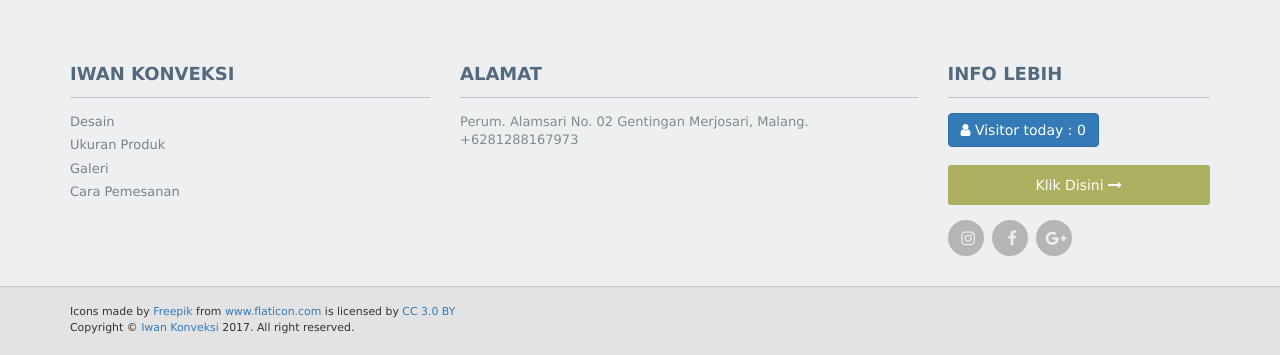
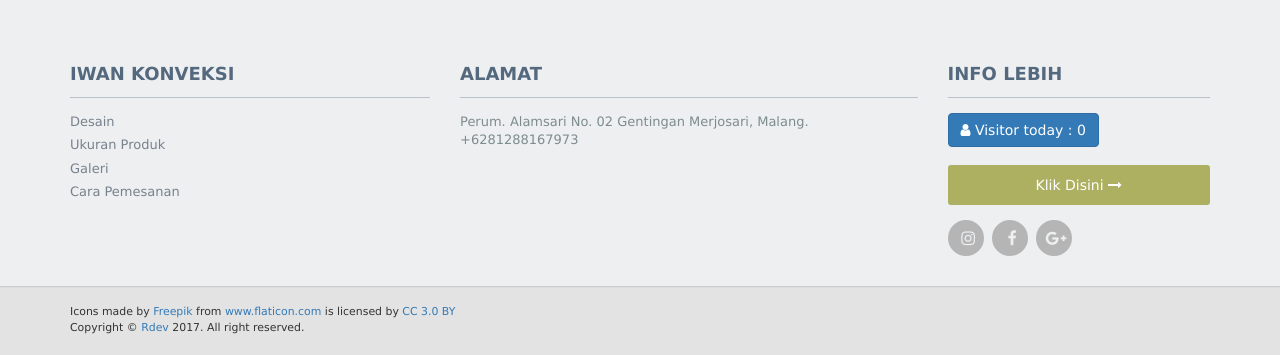
Before and after one commit to rizkiramadhan2/iwankonveksi, a CodeIgniter app: page /database/index.php/view/index in a window 1280 px wide. Shown: the part 865-1220 px from the top of the page. Run offline with CodeIgniter, Linux system fonts and the light colour scheme; grey boxes labelled with a size stand in for pictures from a placeholder-image service; data that the repository does not hold is empty; some libraries are stand-ins or nearby versions.

Commit message:
Update footer.php

```diff
--- a/application/views/footer/footer.php
+++ b/application/views/footer/footer.php
@@ -195,7 +195,7 @@
 
     <div class="footer-bottom">
         <div class="container">
-            <p style="font-size: 0.78em" class="pull-left">Icons made by <a href="http://www.freepik.com" title="Freepik">Freepik</a> from <a href="http://www.flaticon.com" title="Flaticon">www.flaticon.com</a> is licensed by <a href="http://creativecommons.org/licenses/by/3.0/" title="Creative Commons BY 3.0" target="_blank">CC 3.0 BY</a> <br>Copyright © <span><a target="_blank" href="https://linkedin.com/in/rizki-ramadhan-4a3532148">Iwan Konveksi</a></span> 2017. All right reserved. </p>
+            <p style="font-size: 0.78em" class="pull-left">Icons made by <a href="http://www.freepik.com" title="Freepik">Freepik</a> from <a href="http://www.flaticon.com" title="Flaticon">www.flaticon.com</a> is licensed by <a href="http://creativecommons.org/licenses/by/3.0/" title="Creative Commons BY 3.0" target="_blank">CC 3.0 BY</a> <br>Copyright © <span><a target="_blank" href="https://linkedin.com/in/rizki-ramadhan-4a3532148">Rdev</a></span> 2017. All right reserved. </p>
 
         </div>
     </div>
```
